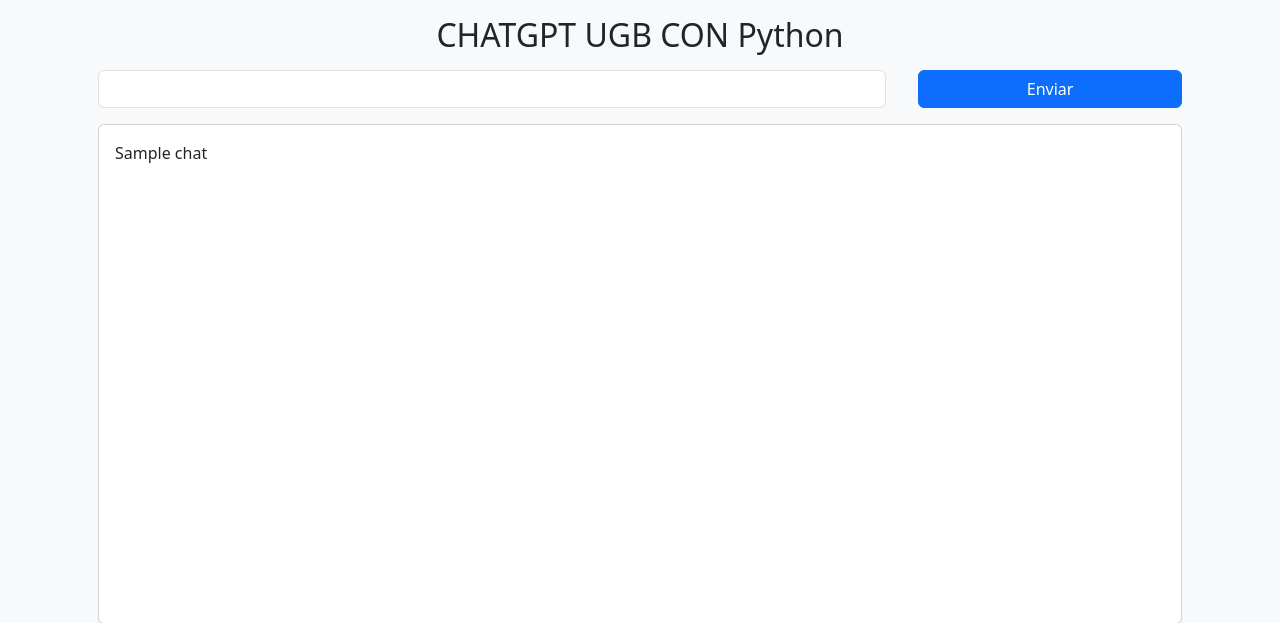
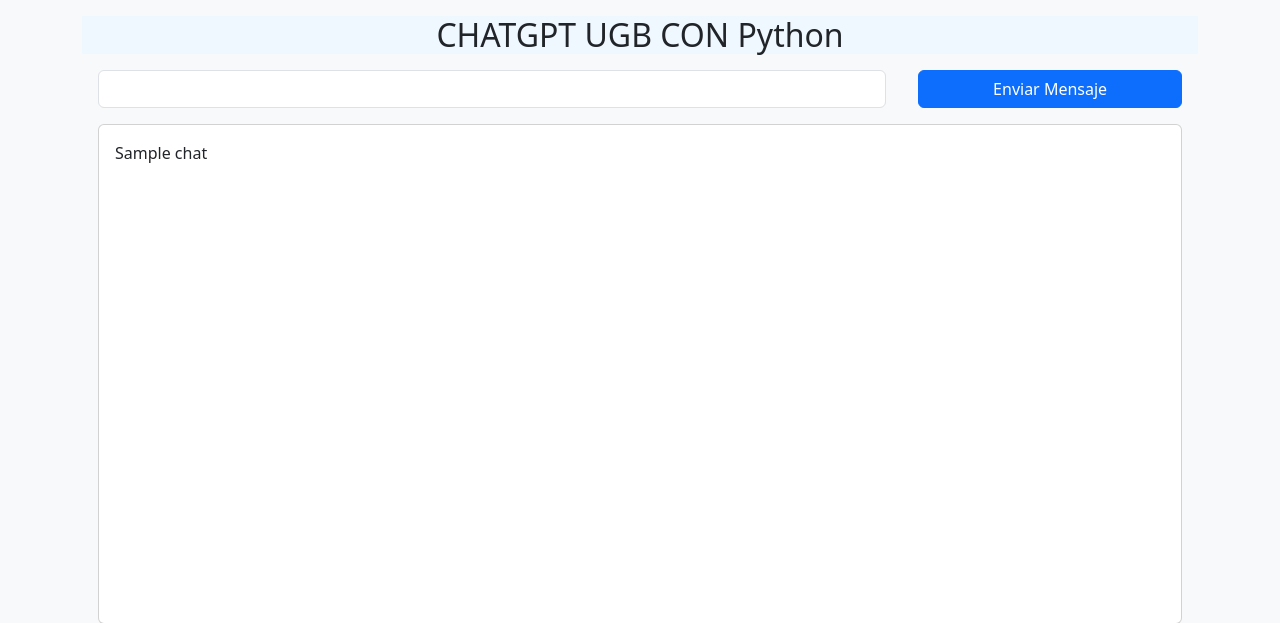
Before and after one commit to AlyGarcia200/ChatGPT, a Flask app: template templates/index.html in a window 1280 px wide. Shown: the top 623 px of the page. Run offline with Flask 3, Linux system fonts and the light colour scheme; the template is opened without the code that fills it: most values are stand-ins (such as "Sample title", 1, 10 or a date in 2020).

Commit message:
Update index.html

```diff
--- a/templates/index.html
+++ b/templates/index.html
@@ -7,16 +7,17 @@
     <meta name="theme-color"
         content="#45B39D"/>
     <title>Chat GPT - UGB</title>
+
     <link href="https://cdn.jsdelivr.net/npm/bootstrap@5.3.0-alpha1/dist/css/bootstrap.min.css" rel="stylesheet" integrity="sha384-GLhlTQ8iRABdZLl6O3oVMWSktQOp6b7In1Zl3/Jr59b6EGGoI1aFkw7cmDA6j6gD" crossorigin="anonymous">
 
 </head>
 <body class="bg-light">
     <div class="container mt-3">
-        <h2 class="text-center mb-3">CHATGPT UGB CON Python</h2>
+        <h2 class="text-center mb-3" style="background-color: aliceblue;">CHATGPT UGB CON Python</h2>
         <form action="/" method="post">
             <div class="d-flex">
                 <input type="text" class="form-control mb-3 mx-3 w-75" name="question">
-                <button class="btn btn-primary mx-3 w-25 h-75" type="submit">Enviar</button>
+                <button class="btn btn-primary mx-3 w-25 h-75" type="submit">Enviar Mensaje</button>
             </div>
         </form>
 
```
